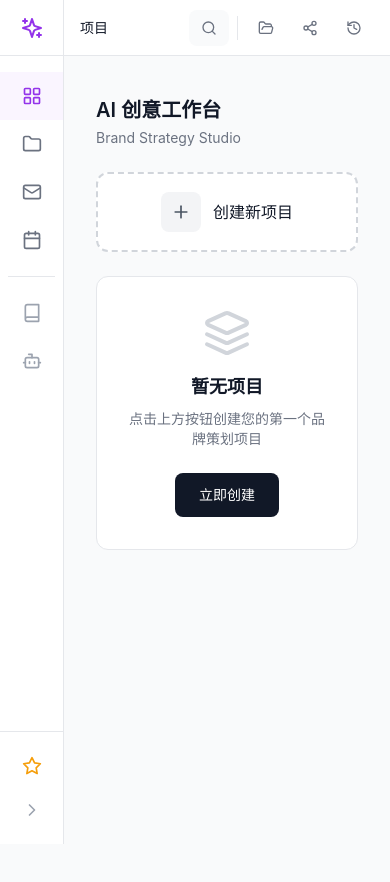
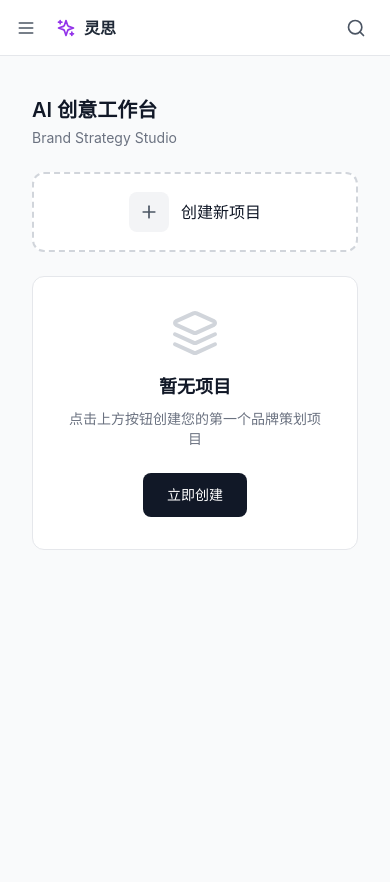
Before and after one commit to GPlanbrand/stratomind, a React (Vite) app: page /projects in a window 390 px wide. Shown: the top 882 px of the page. Built offline with nearby package versions, Linux system fonts and the light colour scheme.

Commit message:
feat: mobile sidebar hidden with hamburger menu

```diff
--- a/src/components/Header.tsx
+++ b/src/components/Header.tsx
@@ -6,11 +6,15 @@ import {
   Share2,
   History,
   ChevronRight,
-  X
+  X,
+  Menu,
+  Sparkles
 } from 'lucide-react';
 
 interface HeaderProps {
   collapsed: boolean;
+  isMobile?: boolean;
+  onMenuClick?: () => void;
 }
 
 interface BreadcrumbItem {
@@ -28,7 +32,7 @@ const pageBreadcrumbs: Record<string, BreadcrumbItem[]> = {
   '/projects/member': [{ label: '项目', path: '/projects' }, { label: '会员中心' }],
 };
 
-const Header: React.FC<HeaderProps> = ({ collapsed }) => {
+const Header: React.FC<HeaderProps> = ({ collapsed, isMobile, onMenuClick }) => {
   const navigate = useNavigate();
   const location = useLocation();
   const [searchOpen, setSearchOpen] = useState(false);
@@ -58,6 +62,67 @@ const Header: React.FC<HeaderProps> = ({ collapsed }) => {
     }
   };
 
+  // 移动端布局
+  if (isMobile) {
+    return (
+      <div className="fixed top-0 left-0 right-0 h-14 bg-white border-b border-gray-200 z-30 flex items-center justify-between px-4">
+        {/* 左侧：汉堡菜单 + Logo */}
+        <div className="flex items-center gap-3">
+          <button
+            onClick={onMenuClick}
+            className="p-2 -ml-2 rounded-lg hover:bg-gray-100 text-gray-600 transition-colors"
+          >
+            <Menu className="w-5 h-5" />
+          </button>
+          <button
+            onClick={() => navigate('/projects')}
+            className="flex items-center gap-2"
+          >
+            <Sparkles className="w-5 h-5 text-purple-600" />
+            <span className="text-base font-semibold text-gray-800">灵思</span>
+          </button>
+        </div>
+
+        {/* 右侧：搜索按钮 */}
+        <button
+          onClick={() => setSearchOpen(!searchOpen)}
+          className="p-2 rounded-lg hover:bg-gray-100 text-gray-600 transition-colors"
+        >
+          <Search className="w-5 h-5" />
+        </button>
+
+        {/* 搜索展开层 */}
+        {searchOpen && (
+          <div className="fixed inset-0 top-14 bg-white z-50 p-4">
+            <div className="flex items-center gap-2">
+              <div className="relative flex-1">
+                <input
+                  type="text"
+                  value={searchQuery}
+                  onChange={(e) => setSearchQuery(e.target.value)}
+                  placeholder="搜索..."
+                  className="w-full h-10 pl-10 pr-4 bg-gray-50 border border-gray-200 rounded-lg text-sm focus:outline-none focus:border-purple-400"
+                  autoFocus
+                />
+                <Search className="absolute left-3 top-1/2 -translate-y-1/2 w-4 h-4 text-gray-400" />
+              </div>
+              <button
+                onClick={() => {
+                  setSearchOpen(false);
+                  setSearchQuery('');
+                }}
+                className="p-2 rounded-lg hover:bg-gray-100 text-gray-500"
+              >
+                <X className="w-5 h-5" />
+              </button>
+            </div>
+          </div>
+        )}
+      </div>
+    );
+  }
+
+  // 桌面端布局
   return (
     <div
       className={`fixed top-0 right-0 h-14 bg-white border-b border-gray-200 z-30 flex items-center justify-between transition-all duration-300 ${
--- a/src/components/Layout.tsx
+++ b/src/components/Layout.tsx
@@ -8,8 +8,9 @@ import Header from './Header';
 const Layout: React.FC = () => {
   const navigate = useNavigate();
   const [user, setUser] = useState<User | null>(null);
-  const [sidebarCollapsed, setSidebarCollapsed] = useState(false);
+  const [sidebarCollapsed, setSidebarCollapsed] = useState(true);
   const [isMobile, setIsMobile] = useState(false);
+  const [sidebarOpen, setSidebarOpen] = useState(false);
 
   useEffect(() => {
     const currentUser = refreshCurrentUser();
@@ -21,8 +22,10 @@ const Layout: React.FC = () => {
     const checkMobile = () => {
       const mobile = window.innerWidth < 768;
       setIsMobile(mobile);
-      if (mobile) {
-        setSidebarCollapsed(true);
+      // 桌面端默认展开侧边栏
+      if (!mobile) {
+        setSidebarCollapsed(false);
+        setSidebarOpen(false);
       }
     };
 
@@ -32,39 +35,58 @@ const Layout: React.FC = () => {
   }, []);
 
   const toggleSidebar = () => {
+    if (isMobile) {
+      setSidebarOpen(!sidebarOpen);
+    } else {
       setSidebarCollapsed(!sidebarCollapsed);
+    }
   };
 
   return (
     <div className="min-h-screen bg-gray-50">
-      {/* 左侧导航栏 */}
+      {/* 左侧导航栏 - 桌面端 */}
+      {!isMobile && (
         <Sidebar
           user={user}
           collapsed={sidebarCollapsed}
           onToggleCollapse={toggleSidebar}
         />
+      )}
+
+      {/* 移动端侧边栏（抽屉模式） */}
+      {isMobile && sidebarOpen && (
+        <>
+          <div
+            className="fixed inset-0 bg-black/30 z-40"
+            onClick={() => setSidebarOpen(false)}
+          />
+          <div className="fixed left-0 top-0 h-screen z-50 animate-slide-in-left">
+            <Sidebar
+              user={user}
+              collapsed={false}
+              onToggleCollapse={() => setSidebarOpen(false)}
+            />
+          </div>
+        </>
+      )}
 
       {/* 顶部功能栏 */}
-      <Header collapsed={sidebarCollapsed} />
+      <Header
+        collapsed={isMobile ? true : sidebarCollapsed}
+        isMobile={isMobile}
+        onMenuClick={toggleSidebar}
+      />
 
       {/* 主内容区 */}
       <main
         className={`pt-14 min-h-screen transition-all duration-300 ${
-          sidebarCollapsed ? 'ml-16' : 'ml-60'
+          isMobile ? 'ml-0' : (sidebarCollapsed ? 'ml-16' : 'ml-60')
         }`}
       >
         <div className="p-4 sm:p-6 lg:p-8">
           <Outlet />
         </div>
       </main>
-
-      {/* 移动端遮罩层 */}
-      {isMobile && !sidebarCollapsed && (
-        <div
-          className="fixed inset-0 bg-black/20 z-30 lg:hidden"
-          onClick={() => setSidebarCollapsed(true)}
-        />
-      )}
     </div>
   );
 };
--- a/tailwind.config.js
+++ b/tailwind.config.js
@@ -23,6 +23,20 @@ export default {
       fontFamily: {
         sans: ['-apple-system', 'BlinkMacSystemFont', 'Segoe UI', 'Roboto', 'Helvetica Neue', 'Arial', 'sans-serif'],
       },
+      animation: {
+        'slide-in-left': 'slideInLeft 0.3s ease-out',
+        'slide-out-left': 'slideOutLeft 0.3s ease-in',
+      },
+      keyframes: {
+        slideInLeft: {
+          '0%': { transform: 'translateX(-100%)' },
+          '100%': { transform: 'translateX(0)' },
+        },
+        slideOutLeft: {
+          '0%': { transform: 'translateX(0)' },
+          '100%': { transform: 'translateX(-100%)' },
+        },
+      },
     },
   },
   plugins: [],
```
Lines whose indentation alone changed are shown as unchanged.
